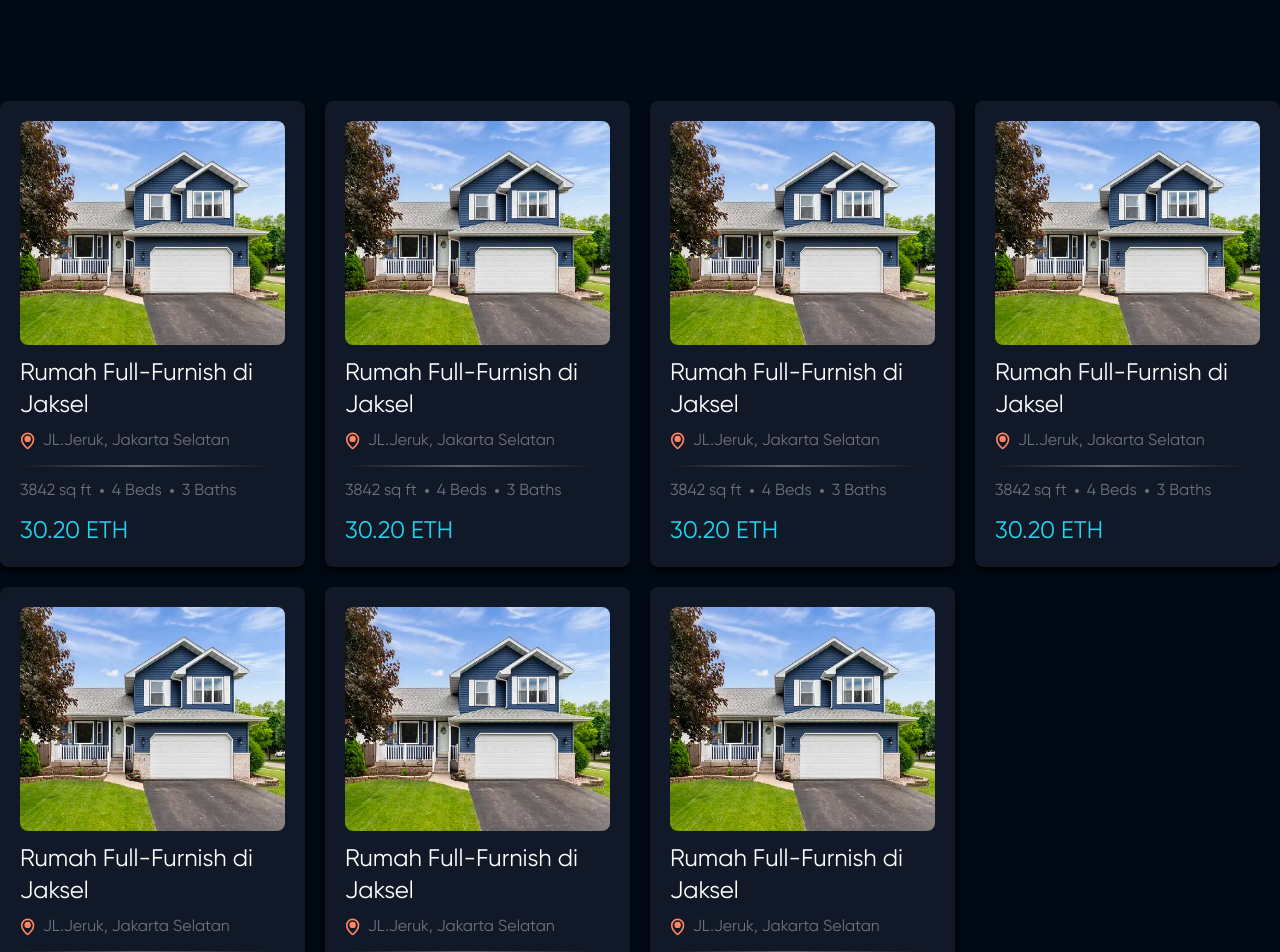
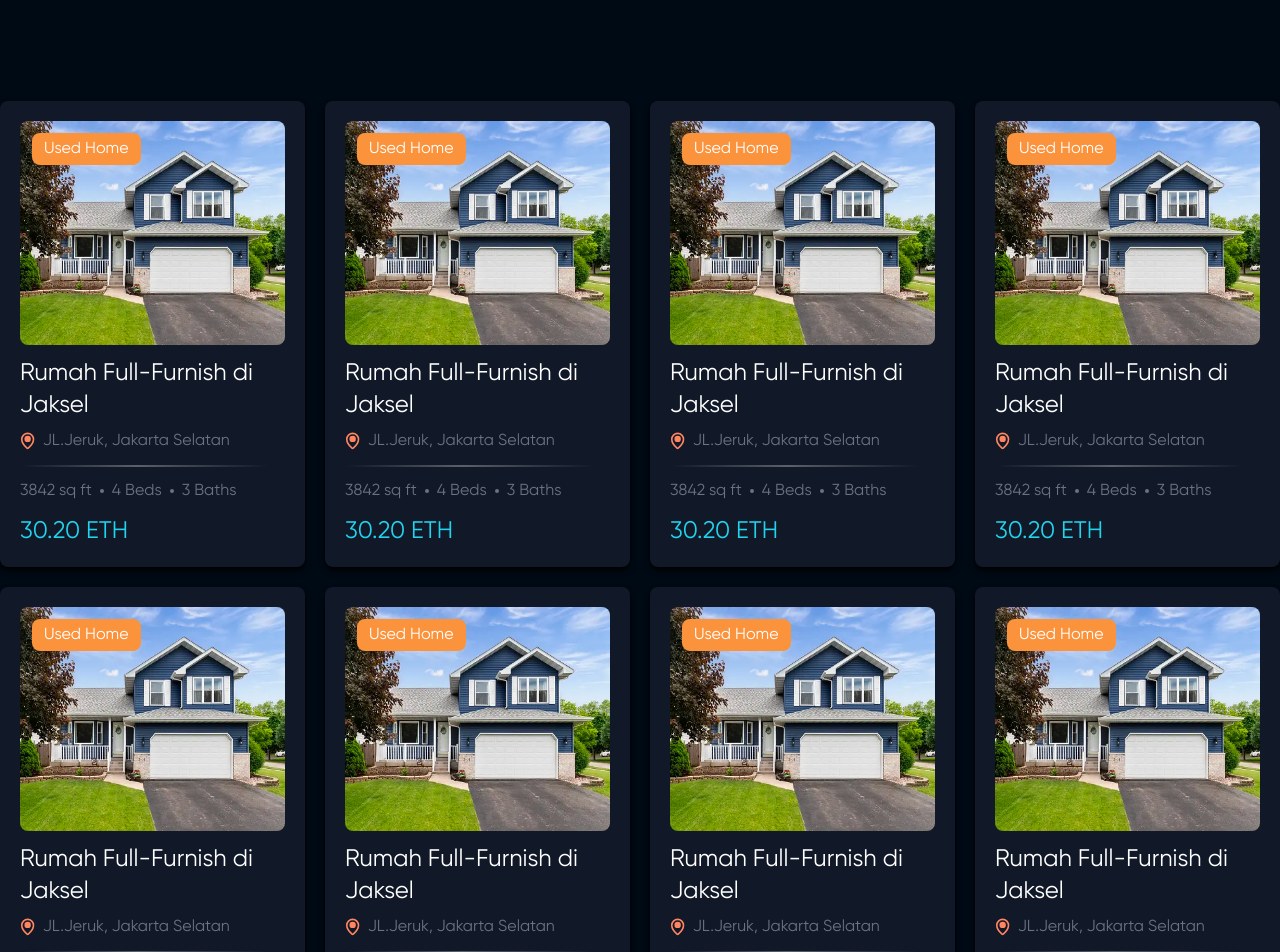
Before and after one commit to zinct/terrax, a Next.js app: page / in a window 1280 px wide. Shown: the part 1200-2152 px from the top of the page. Built offline with nearby package versions, Linux system fonts and the light colour scheme.

Commit message:
adding label on card

```diff
--- a/src/app/page.jsx
+++ b/src/app/page.jsx
@@ -170,8 +170,11 @@ export default function Home() {
                 className="rounded-lg"
                 src="/images/img1.png"
                 alt="Image"
-                layout="fill"
+                fill
               />
+              <span className="absolute top-3 left-3 bg-orange-400 py-1 px-3 rounded-lg text-white">
+                Used Home
+              </span>
             </div>
             <h3 className="text-white text-2xl mt-3 mb-2">
               Rumah Full-Furnish di Jaksel
@@ -207,8 +210,11 @@ export default function Home() {
                 className="rounded-lg"
                 src="/images/img1.png"
                 alt="Image"
-                layout="fill"
+                fill
               />
+              <span className="absolute top-3 left-3 bg-orange-400 py-1 px-3 rounded-lg text-white">
+                Used Home
+              </span>
             </div>
             <h3 className="text-white text-2xl mt-3 mb-2">
               Rumah Full-Furnish di Jaksel
@@ -244,8 +250,11 @@ export default function Home() {
                 className="rounded-lg"
                 src="/images/img1.png"
                 alt="Image"
-                layout="fill"
+                fill
               />
+              <span className="absolute top-3 left-3 bg-orange-400 py-1 px-3 rounded-lg text-white">
+                Used Home
+              </span>
             </div>
             <h3 className="text-white text-2xl mt-3 mb-2">
               Rumah Full-Furnish di Jaksel
@@ -281,8 +290,11 @@ export default function Home() {
                 className="rounded-lg"
                 src="/images/img1.png"
                 alt="Image"
-                layout="fill"
+                fill
               />
+              <span className="absolute top-3 left-3 bg-orange-400 py-1 px-3 rounded-lg text-white">
+                Used Home
+              </span>
             </div>
             <h3 className="text-white text-2xl mt-3 mb-2">
               Rumah Full-Furnish di Jaksel
@@ -318,8 +330,11 @@ export default function Home() {
                 className="rounded-lg"
                 src="/images/img1.png"
                 alt="Image"
-                layout="fill"
+                fill
               />
+              <span className="absolute top-3 left-3 bg-orange-400 py-1 px-3 rounded-lg text-white">
+                Used Home
+              </span>
             </div>
             <h3 className="text-white text-2xl mt-3 mb-2">
               Rumah Full-Furnish di Jaksel
@@ -355,8 +370,11 @@ export default function Home() {
                 className="rounded-lg"
                 src="/images/img1.png"
                 alt="Image"
-                layout="fill"
+                fill
               />
+              <span className="absolute top-3 left-3 bg-orange-400 py-1 px-3 rounded-lg text-white">
+                Used Home
+              </span>
             </div>
             <h3 className="text-white text-2xl mt-3 mb-2">
               Rumah Full-Furnish di Jaksel
@@ -392,8 +410,51 @@ export default function Home() {
                 className="rounded-lg"
                 src="/images/img1.png"
                 alt="Image"
-                layout="fill"
+                fill
               />
+              <span className="absolute top-3 left-3 bg-orange-400 py-1 px-3 rounded-lg text-white">
+                Used Home
+              </span>
+            </div>
+            <h3 className="text-white text-2xl mt-3 mb-2">
+              Rumah Full-Furnish di Jaksel
+            </h3>
+            <p className="text-gray-500 flex flex-row mb-3">
+              <Image
+                className="mr-2"
+                src="/svg/point.svg"
+                alt="Point"
+                width={15}
+                height={15}
+              />
+              JL.Jeruk, Jakarta Selatan
+            </p>
+            <Image
+              src="/svg/break-line.svg"
+              alt="Break Line"
+              width={500}
+              height={25}
+            />
+            <p className="text-gray-500 flex flex-row items-center my-3">
+              <span>3842 sq ft</span>
+              <span class="w-1 h-1 bg-gray-500 rounded-full mx-2"></span>
+              <span>4 Beds</span>
+              <span class="w-1 h-1 bg-gray-500 rounded-full mx-2"></span>
+              <span>3 Baths</span>
+            </p>
+            <p className="text-cyan-400 text-2xl">30.20 ETH</p>
+          </div>
+          <div className="bg-gray-900 shadow-md shadow-black rounded-lg p-5">
+            <div className="relative h-56 w-full">
+              <Image
+                className="rounded-lg"
+                src="/images/img1.png"
+                alt="Image"
+                fill
+              />
+              <span className="absolute top-3 left-3 bg-orange-400 py-1 px-3 rounded-lg text-white">
+                Used Home
+              </span>
             </div>
             <h3 className="text-white text-2xl mt-3 mb-2">
               Rumah Full-Furnish di Jaksel
```
